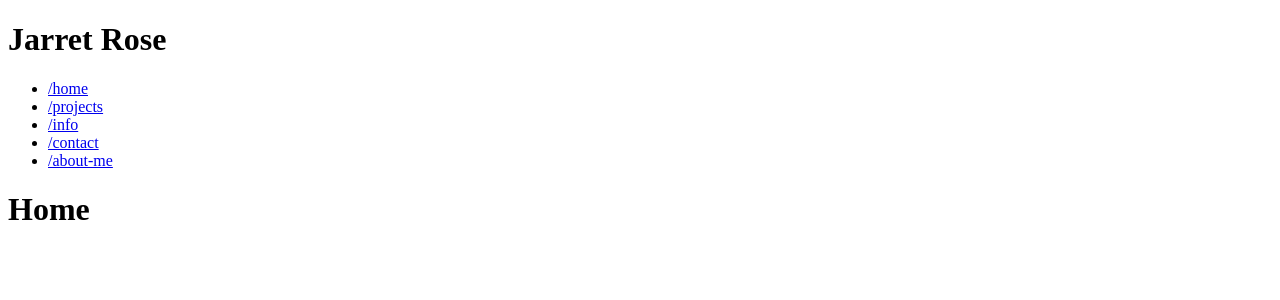
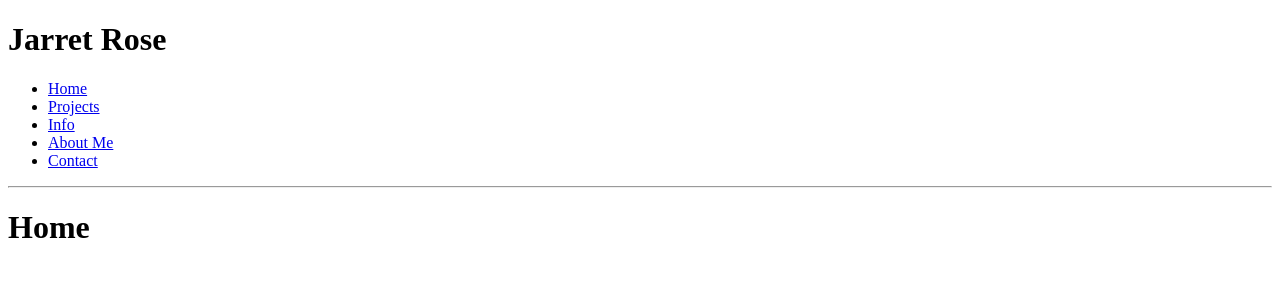
Before and after one commit to jarretrose/jarretrose.github.io, a React (Vite) app: page / in a window 1280 px wide. Shown: the top 300 px of the page. Built offline with nearby package versions, Linux system fonts and the light colour scheme.

Commit message:
Added nav links.

```diff
--- a/src/components/NavControls.tsx
+++ b/src/components/NavControls.tsx
@@ -1,26 +1,28 @@
 import { FC } from 'react';
-import { NavState } from './components.enums';
+import { NavState, NavStateText } from './components.enums';
+import { NavLink } from 'react-router-dom';
 
 const NavControls: FC = () => {
   return (
     <div>
       <ul>
         <li>
-          <a href={NavState.HOME}>{NavState.HOME}</a>
+          <NavLink to={NavState.HOME}>{NavStateText.HOME}</NavLink>
         </li>
         <li>
-          <a href={NavState.PROJECTS}>{NavState.PROJECTS}</a>
+          <NavLink to={NavState.PROJECTS}>{NavStateText.PROJECTS}</NavLink>
         </li>
         <li>
-          <a href={NavState.INFO}>{NavState.INFO}</a>
+          <NavLink to={NavState.INFO}>{NavStateText.INFO}</NavLink>
         </li>
         <li>
-          <a href={NavState.CONTACT}>{NavState.CONTACT}</a>
+          <NavLink to={NavState.ABOUT_ME}>{NavStateText.ABOUT_ME}</NavLink>
         </li>
         <li>
-          <a href={NavState.ABOUT_ME}>{NavState.ABOUT_ME}</a>
+          <NavLink to={NavState.CONTACT}>{NavStateText.CONTACT}</NavLink>
         </li>
       </ul>
+      <hr />
     </div>
   );
 };
--- a/src/components/components.enums.ts
+++ b/src/components/components.enums.ts
@@ -5,3 +5,11 @@ export enum NavState {
   CONTACT = '/contact',
   ABOUT_ME = '/about-me',
 }
+
+export enum NavStateText {
+  HOME = 'Home',
+  PROJECTS = 'Projects',
+  INFO = 'Info',
+  CONTACT = 'Contact',
+  ABOUT_ME = 'About Me',
+}
```
